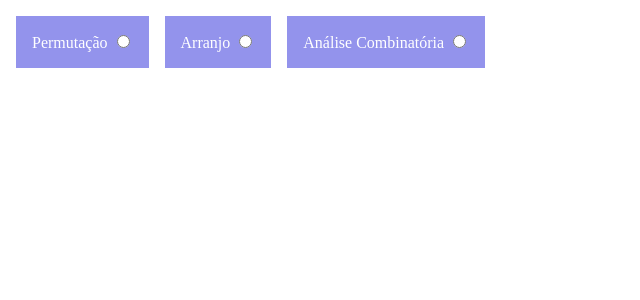
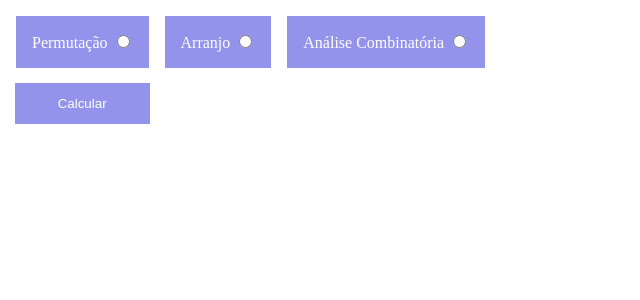
Before and after one commit to gennipher/aps--matematica-discreta, a Vue app: page / in a window 1280 px wide. Shown: the top 300 px of the page, without its empty margins (0-640 px from the left). Built offline with nearby package versions, Linux system fonts and the light colour scheme.

Commit message:
operações criadas

```diff
--- a/src/App.vue
+++ b/src/App.vue
@@ -19,12 +19,22 @@
       </div>
 
     </div>
+
+    <div class="button-resultado">
+      <button
+        type="button"
+        @click="result">
+        Calcular
+      </button>
+      {{ resultado }}
+    </div>
   </div>
 </template>
 
 
 <script>
 import OperacaoSelect from "./components/OperacaoSelect"
+import { calculaPermutacao, calculaArranjo, calculaCombinatoria } from "./utils/calc"
 
 export default {
   name: 'app',
@@ -34,6 +44,21 @@ export default {
       operacao: "",
       n: null,
       p: null,
+      resultado: null,
+    }
+
+  },
+  methods: {
+    result (){
+      if (this.operacao === 'permutacao') {
+        this.resultado = calculaPermutacao(this.n)
+      }
+      else if (this.operacao === 'arranjo') {
+        this.resultado = calculaArranjo(this.n, this.p)
+      }
+      else if ( this.operacao === 'combinatoria') {
+        this.resultado = calculaCombinatoria(this.n, this.p)
+      }
     }
   }
 }
@@ -48,4 +73,16 @@ export default {
     width: 135px;
     text-align: center
   }
+
+  button {
+    display: inline-block;
+    margin: 0.5em;
+    padding: 1em;
+    background-color: rgb(147, 147, 236);
+    color: white;
+    border: none;
+    width: 135px;
+    cursor: pointer;
+  }
+
 </style>
--- /dev/null
+++ b/src/utils/calc.js
@@ -0,0 +1,50 @@
+function calculaPermutacao(n) {
+  let resultado = 1
+  for (let x = n; x > 1; x--) {
+    resultado = resultado * x
+  }
+  return resultado
+}
+
+function calculaArranjo(n, p) {
+  let resultadoDeN = 1
+  for (let x = n; x > 1; x--) {
+    resultadoDeN = resultadoDeN * x
+  }
+  let denominador = n - p
+  let resultadoDenominador = 1
+  for (let y = denominador; y >= 1; y--) {
+    resultadoDenominador = resultadoDenominador * y
+  }
+  let resultadoFinal = resultadoDeN / resultadoDenominador
+  return resultadoFinal
+}
+
+function calculaCombinatoria(n, p) {
+
+  let resultadoDeN = 1
+
+  for (let x = n; x > 1; x--) {
+
+    resultadoDeN = resultadoDeN * x
+  }
+
+  let resultadoDeP = 1
+  for (let y = p; y > 1; y--) {
+
+    resultadoDeP = resultadoDeP * y
+  }
+
+  let parentesisDenominador = n - p
+  let resultadoParentesis = 1
+  for (let w = parentesisDenominador; w >= 1; w--) {
+    resultadoParentesis = resultadoParentesis * w
+  }
+
+  let resultadoFinalDenominador = resultadoDeP * resultadoParentesis
+  let resultadoFinal = resultadoDeN / resultadoFinalDenominador
+  return resultadoFinal
+}
+
+
+export { calculaArranjo, calculaCombinatoria, calculaPermutacao }
```
